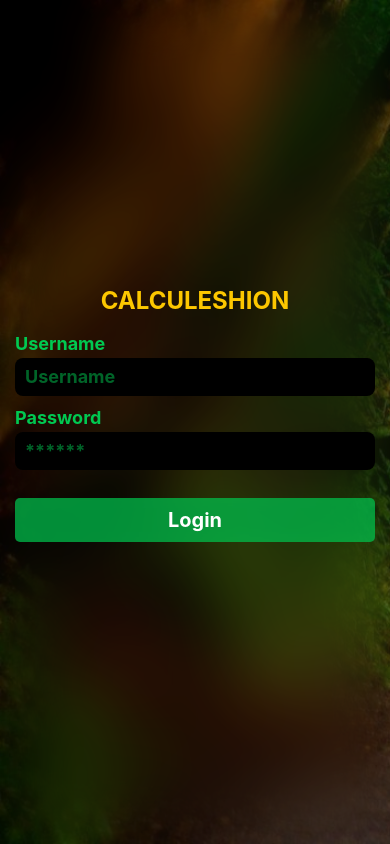
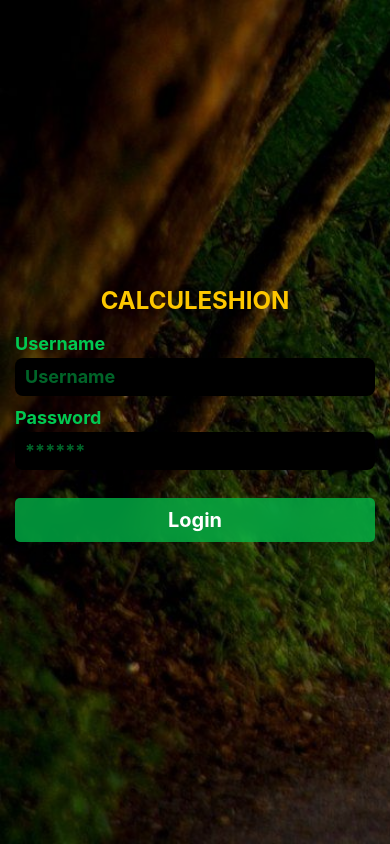
Before and after one commit to DZKingSoftware/DZCalculator, a React (Vite) app in the folder client/: page /login in a window 390 px wide. Built offline with nearby package versions, Linux system fonts and the light colour scheme.

Commit message:
FPS Optimization

```diff
--- a/client/src/components/Main.css
+++ /dev/null
@@ -1,3 +0,0 @@
-.timer-bg {
-
-}
--- a/client/src/components/Main.jsx
+++ b/client/src/components/Main.jsx
@@ -5,7 +5,6 @@ import Calculator from "./calculator/Calculator";
 import History from "./history/History";
 import TimerDisplay from "./timer/timer";
 import timeUp from '../assets/icons/remove.png';
-import './Main.css';
 
 function Main() {
     const [history, setHistory] = useState([]);
@@ -40,11 +39,7 @@ function Main() {
                 backgroundPosition: 'center',
             }}>
             <div
-                className="w-full h-screen"
-                style={{
-                    backgroundColor: '#00000034',
-                    backdropFilter: 'blur(40px)'
-                }}>
+                className="w-full h-screen md:backdrop-blur-[30px] md:[-webkit-backdrop-filter:blur(30px)] [-webkit-backdrop-filter:blur(none)] backdrop-blur-none md:bg-[#00000034] bg-[#00000070]">
                 <div
                     className={`fixed ease-in-out bg-white z-[104] font-bold transition-all duration-500 border left-1/2 -translate-x-1/2 ${isTimer === '00:00:00' ? 'opacity-100 top-10' : 'opacity-0 -top-30'}`}
                     style={{ padding: '7px 20px', borderRadius: '10px', }}
--- a/client/src/components/login/login.css
+++ b/client/src/components/login/login.css
@@ -1,37 +1,53 @@
 * {
-    padding: 0; margin: 0;
+    padding: 0;
+    margin: 0;
     box-sizing: border-box;
     transition: 0.5s;
 }
-html, body {
+
+html,
+body {
     overflow: hidden;
 }
+
 .bg-blur {
     background-color: #00000034;
     backdrop-filter: blur(30px);
+    -webkit-backdrop-filter: blur(30px);
 }
+
 .msg-alert {
     padding: 7px 20px;
     border-radius: 10px;
 }
+
 button {
     user-select: none;
     -webkit-user-select: none;
     -moz-user-select: none;
     -ms-user-select: none;
 }
+
 input {
     font-weight: bold;
 }
+
 form {
     padding: 15px !important;
 }
 
 @media screen and (max-width: 776px) {
+    .bg-blur {
+        backdrop-filter: none;
+        background-color: #00000060;
+        -webkit-backdrop-filter: blur(none);
+    }
+
     form {
         width: 100%;
         padding: 20px 70px;
     }
+
     h1 {
         font-size: x-large;
     }
```
